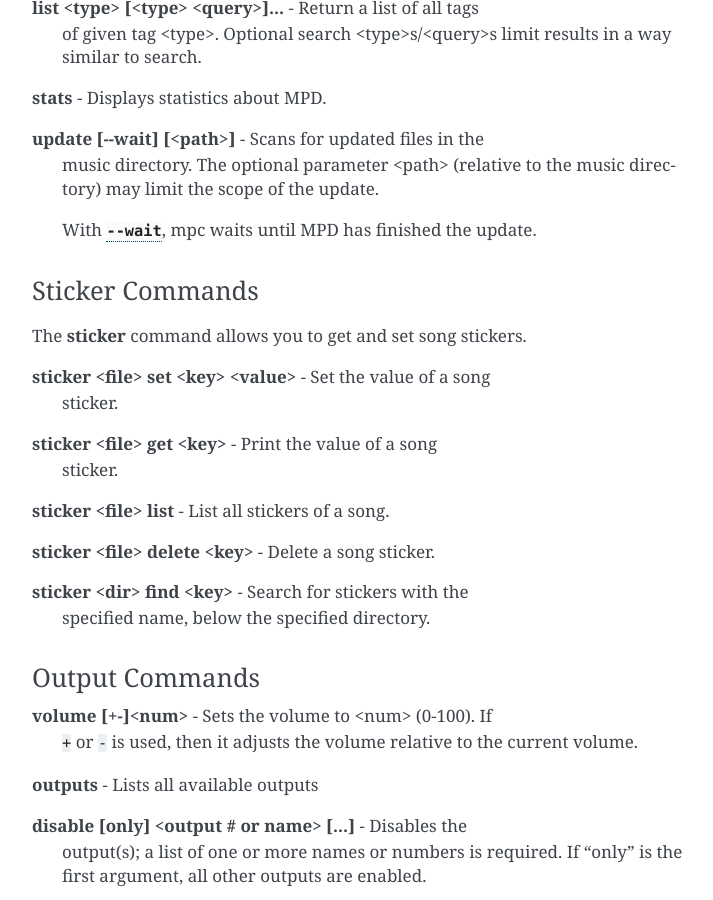
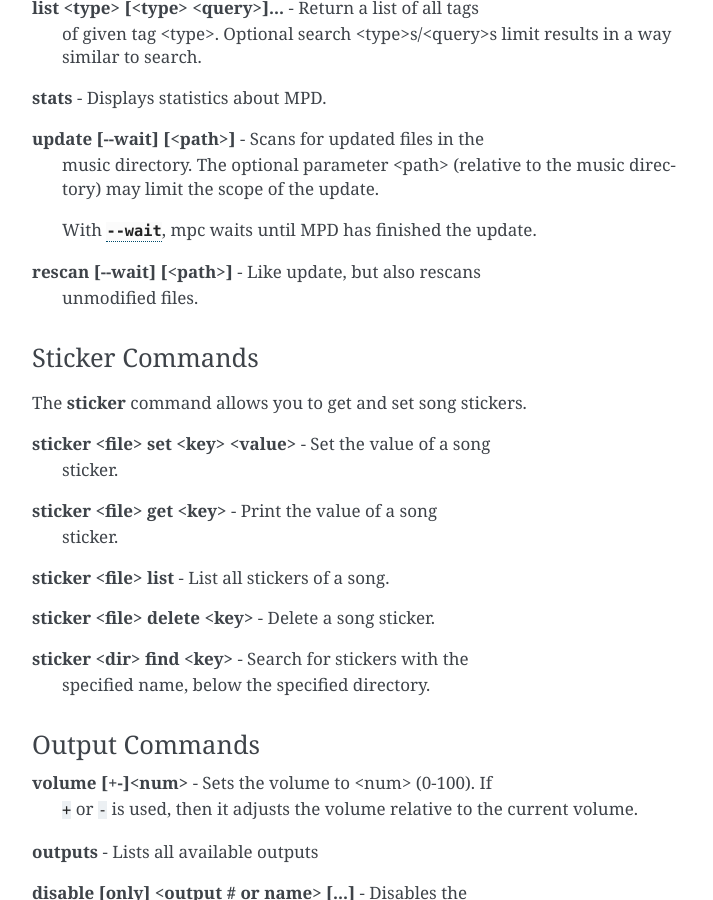
Before and after one commit to MusicPlayerDaemon/mpc, a Sphinx documentation site: the page built from doc/index.rst, in a window 1280 px wide and 900 px high, scrolled down 5100 px. Shown: the whole window, without its empty margins (388-1101 px from the left). Built offline with Sphinx 7.4.7, drawn with Linux system fonts in a browser that asks for light colours.

Commit message:
doc: Add rescan command to documentation

```diff
--- a/doc/index.rst
+++ b/doc/index.rst
@@ -249,6 +249,9 @@
 
    With :option:`--wait`, mpc waits until MPD has finished the update.
 
+:command:`rescan [\-\-wait] [<path>]` - Like update, but also rescans
+   unmodified files.
+
 
 Sticker Commands
 ^^^^^^^^^^^^^^^^^
```
